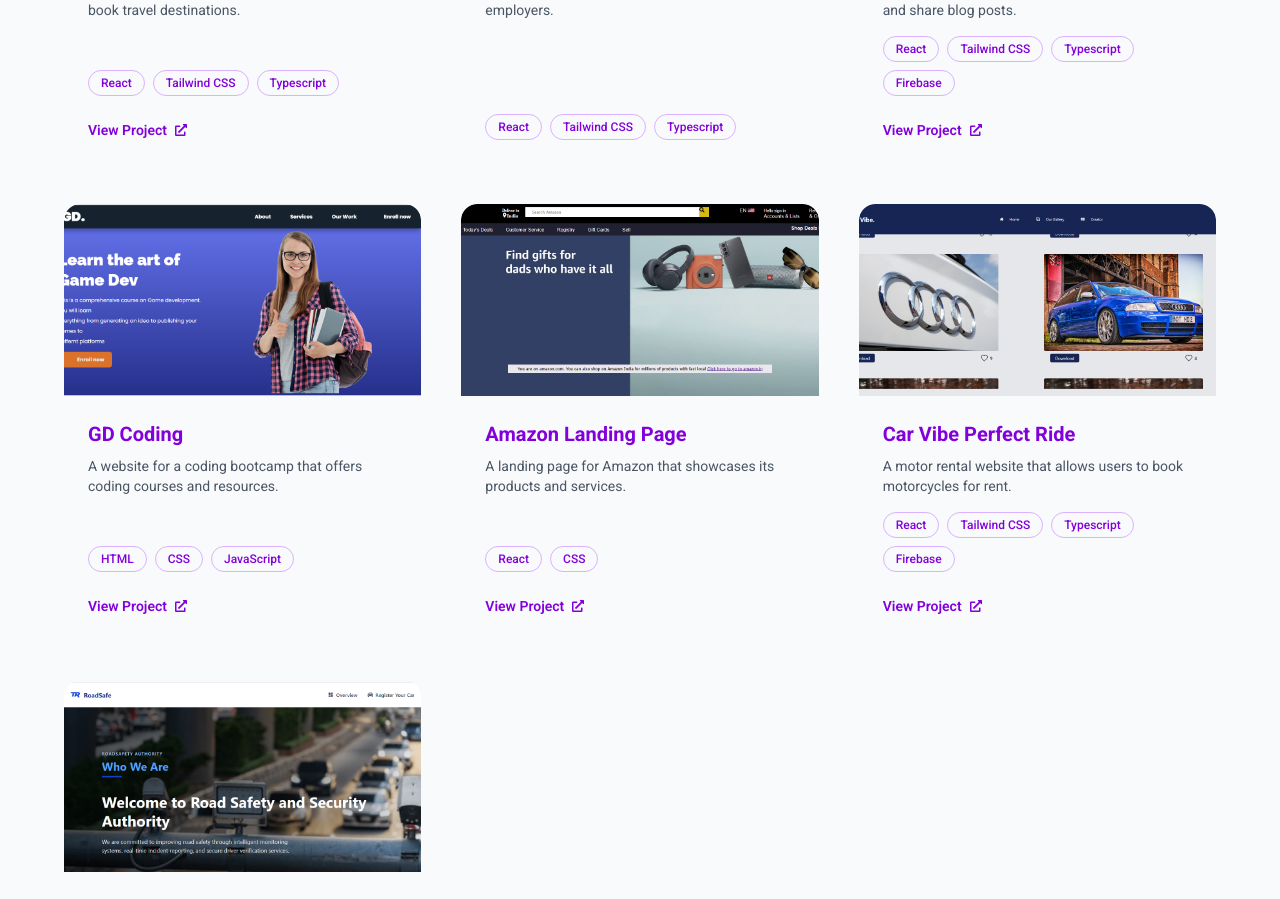
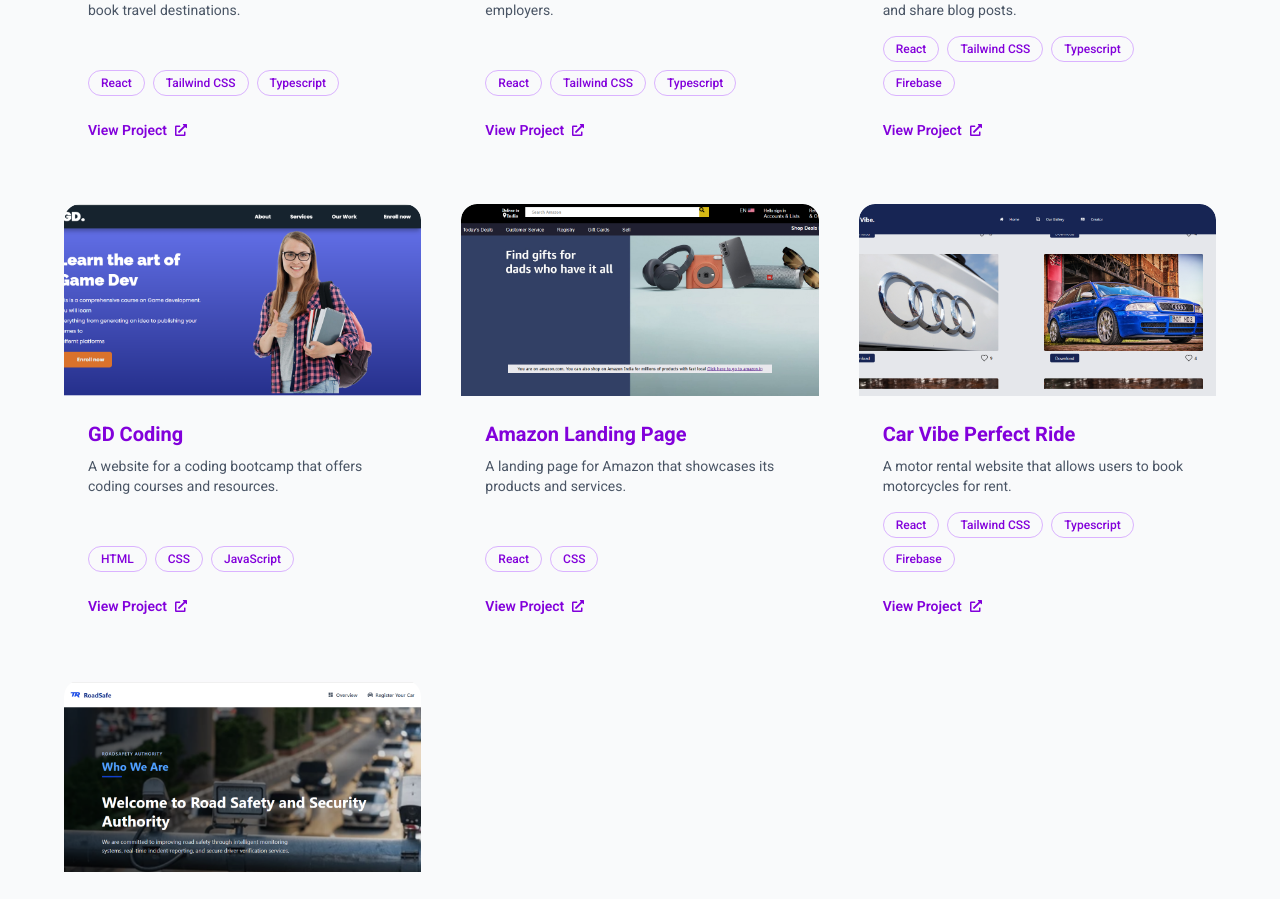
Before and after one commit to Maina-git/Code-With-Mainaa, a Next.js app: page / in a window 1280 px wide. Shown: the part 3766-4665 px from the top of the page. Built offline with nearby package versions, Linux system fonts and the light colour scheme.

Commit message:
added vercel link

```diff
--- a/app/components/helper/Hero.tsx
+++ b/app/components/helper/Hero.tsx
@@ -9,8 +9,6 @@
   return (
     <div className="w-full pt-20 pb-16">
       <div className="w-[90%] mx-auto flex flex-col md:flex-row justify-between items-center gap-10">
-
-        {/* TEXT SECTION */}
         <motion.div
           initial={{ opacity: 0, x: -80 }}
           animate={{ opacity: 1, x: 0 }}
@@ -19,18 +17,15 @@
           <h2 className="font-bold text-3xl text-purple-700 dark:text-white">
             Francis Mainaa
           </h2>
-
           <h1 className="text-5xl text-black font-bold dark:text-purple-500 leading-tight">
             Web & Mobile <br />
             FrontEnd Engineer
           </h1>
-
           <p className="text-purple-700 text-sm dark:text-white">
             Hey I am Francis a result driven Frontend Developer with strong foundation in building
             responsive, user friendly, and performance optimized web applications. My focus is on delivering
             fast, modern and engaging digital experiences that keep users coming back.
           </p>
-
           <span className="flex justify-center gap-10 items-center md:justify-start mb-4">
             <Link href="https://github.com/Maina-git">
               <ImGithub className="text-5xl text-black dark:text-white animate-pulse" />
@@ -39,7 +34,6 @@
               Explore my Readme
             </p>
           </span>
-
           <div className="flex flex-col sm:flex-row gap-5 justify-center md:justify-start">
             <div className="flex items-center justify-center p-4 gap-2 rounded-lg shadow-lg bg-purple-700">
               <h1 className="font-bold text-5xl text-white">4</h1>
@@ -49,7 +43,6 @@
                 </p>
               </div>
             </div>
-
             <div className="flex items-center justify-center p-4 gap-2 rounded-lg shadow-lg bg-purple-700">
               <h1 className="font-bold text-5xl text-white">80+</h1>
               <div>
@@ -60,35 +53,24 @@
             </div>
           </div>
         </motion.div>
-
-        {/* IMAGE SECTION WITH WAVY BORDER */}
         <motion.div
           initial={{ opacity: 0, x: 80 }}
           animate={{ opacity: 1, x: 0 }}
           transition={{ duration: 0.8, ease: "easeOut", delay: 0.2 }}
-          className="flex w-full md:w-1/2 justify-center items-center"
-        >
+          className="flex w-full md:w-1/2 justify-center items-center">
           <div className="relative w-[400px] h-[400px]">
-
-            {/* Wavy Shape Background */}
             <div
               className="absolute inset-0 bg-purple-700 rounded-full"
               style={{
-                clipPath: "path('M0,0 H280 Q400,200 280,400 H0 Z')",
-              }}
-            ></div>
-
-            {/* Image */}
+                clipPath: "path('M0,0 H280 Q400,200 280,400 H0 Z')",}}></div>
             <Image
               className="rounded-full object-cover relative z-10"
               width={400}
               height={400}
               src="/images/Francis.jpg"
-              alt="Francis"
-            />
+              alt="Francis"/>
           </div>
         </motion.div>
-
       </div>
     </div>
   );
--- a/app/components/helper/Projects.tsx
+++ b/app/components/helper/Projects.tsx
@@ -19,7 +19,7 @@
       id: 2,
       title: "Job Portal",
       description: "A job portal that connects job seekers with employers.",
-      link: "",
+      link: "https://job-portal-indol-seven.vercel.app/",
       image: "/images/Screenshot (30).png",
       tools: ["React", "Tailwind CSS", "Typescript"],
     },
```
